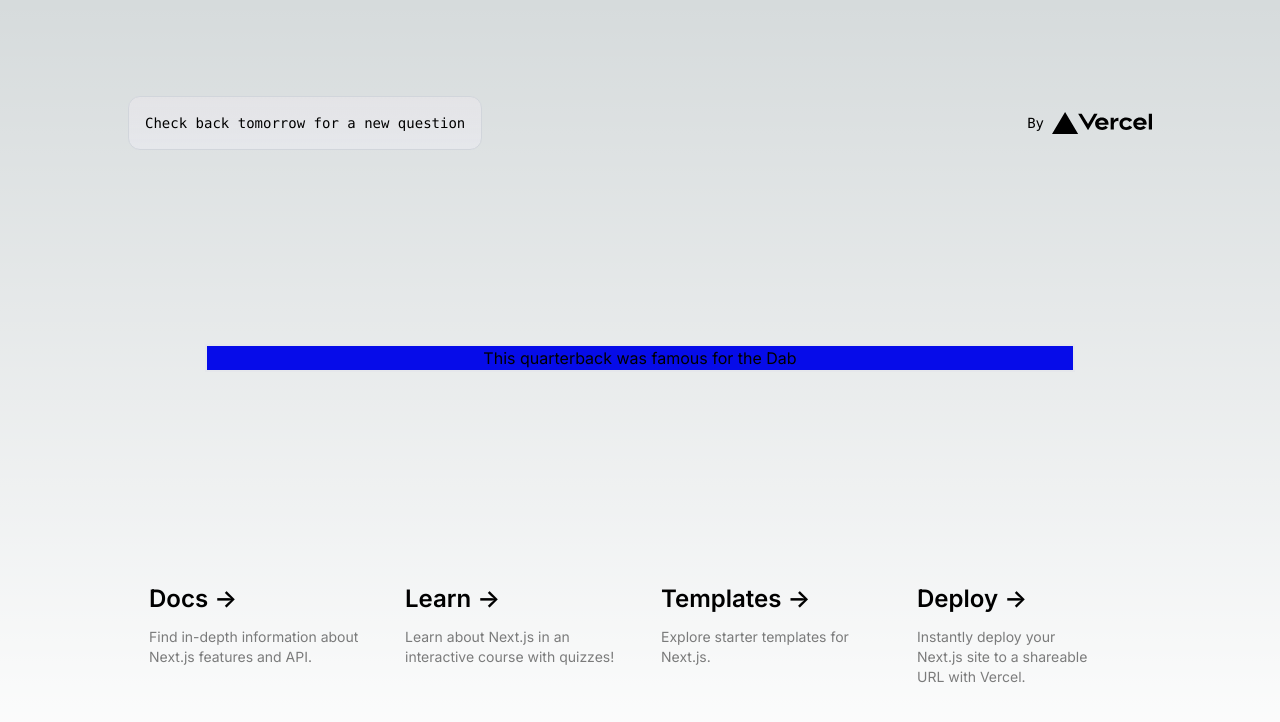
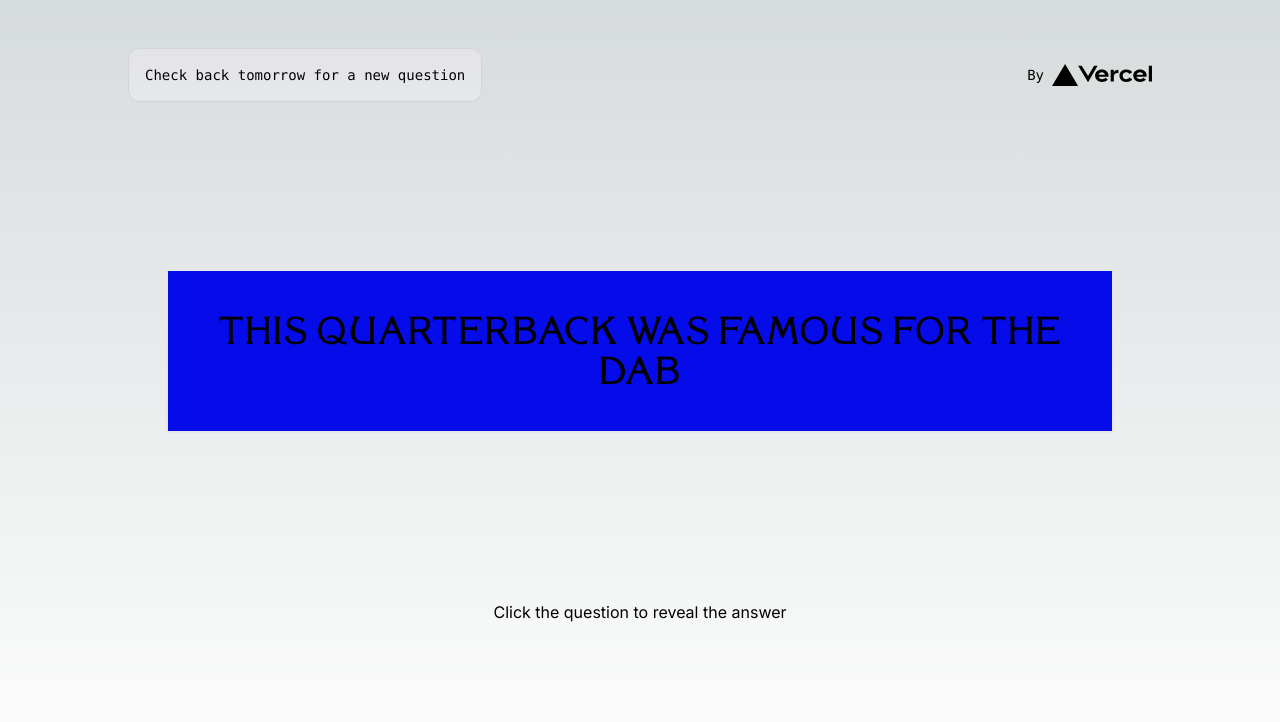
Before and after one commit to huntermotte/jeopardy-today, a Next.js app: page / in a window 1280 px wide. Shown: the top 722 px of the page. Built offline with nearby package versions, Linux system fonts and the light colour scheme.

Commit message:
add custom font

```diff
--- a/src/app/components/clue-card.tsx
+++ b/src/app/components/clue-card.tsx
@@ -1,6 +1,6 @@
 export default function ClueCard() {
     return (
-        <div className="clue-container w-full text-center border-2 bg-jeopardy-blue">
+        <div className="clue-container w-full text-center border-2 bg-jeopardy-blue p-10 font-OPTIKorinnaAgency lg:text-4xl uppercase tracking-wider">
             <h1>This quarterback was famous for the Dab</h1>
         </div>
     )
--- a/src/app/globals.css
+++ b/src/app/globals.css
@@ -31,3 +31,10 @@ body {
     text-wrap: balance;
   }
 }
+
+@font-face {
+  font-family: 'OPTIKorinna-Agency';
+  src: url('/fonts/OPTIKorinna-Agency.otf') format('truetype');
+  font-weight: normal;
+  font-style: normal;
+}
--- a/src/app/layout.tsx
+++ b/src/app/layout.tsx
@@ -5,8 +5,8 @@ import "./globals.css";
 const inter = Inter({ subsets: ["latin"] });
 
 export const metadata: Metadata = {
-  title: "Create Next App",
-  description: "Generated by create next app",
+  title: "Jeopardy Today",
+  description: "Jeopardy question of the day",
 };
 
 export default function RootLayout({
--- a/src/app/page.tsx
+++ b/src/app/page.tsx
@@ -3,7 +3,7 @@ import ClueCard from "@/app/components/clue-card";
 
 export default function Home() {
   return (
-    <main className="flex min-h-screen flex-col items-center justify-between p-24">
+    <main className="flex min-h-screen flex-col items-center justify-between p-12">
       <div className="z-10 w-full max-w-5xl items-center justify-between font-mono text-sm lg:flex">
         <p className="fixed left-0 top-0 flex w-full justify-center border-b border-gray-300 bg-gradient-to-b from-zinc-200 pb-6 pt-8 backdrop-blur-2xl dark:border-neutral-800 dark:bg-zinc-800/30 dark:from-inherit lg:static lg:w-auto  lg:rounded-xl lg:border lg:bg-gray-200 lg:p-4 lg:dark:bg-zinc-800/30">
           Check back tomorrow for a new question
@@ -40,74 +40,75 @@ export default function Home() {
         <ClueCard />
       </div>
 
-      <div className="mb-32 grid text-center lg:mb-0 lg:w-full lg:max-w-5xl lg:grid-cols-4 lg:text-left">
-        <a
-          href="https://nextjs.org/docs?utm_source=create-next-app&utm_medium=appdir-template&utm_campaign=create-next-app"
-          className="group rounded-lg border border-transparent px-5 py-4 transition-colors hover:border-gray-300 hover:bg-gray-100 hover:dark:border-neutral-700 hover:dark:bg-neutral-800/30"
-          target="_blank"
-          rel="noopener noreferrer"
-        >
-          <h2 className="mb-3 text-2xl font-semibold">
-            Docs{" "}
-            <span className="inline-block transition-transform group-hover:translate-x-1 motion-reduce:transform-none">
-              -&gt;
-            </span>
-          </h2>
-          <p className="m-0 max-w-[30ch] text-sm opacity-50">
-            Find in-depth information about Next.js features and API.
-          </p>
-        </a>
+      <div className="mb-32 grid text-center">
+        {/*<a*/}
+        {/*  href="https://nextjs.org/docs?utm_source=create-next-app&utm_medium=appdir-template&utm_campaign=create-next-app"*/}
+        {/*  className="group rounded-lg border border-transparent px-5 py-4 transition-colors hover:border-gray-300 hover:bg-gray-100 hover:dark:border-neutral-700 hover:dark:bg-neutral-800/30"*/}
+        {/*  target="_blank"*/}
+        {/*  rel="noopener noreferrer"*/}
+        {/*>*/}
+        {/*  <h2 className="mb-3 text-2xl font-semibold">*/}
+        {/*    Docs{" "}*/}
+        {/*    <span className="inline-block transition-transform group-hover:translate-x-1 motion-reduce:transform-none">*/}
+        {/*      -&gt;*/}
+        {/*    </span>*/}
+        {/*  </h2>*/}
+        {/*  <p className="m-0 max-w-[30ch] text-sm opacity-50">*/}
+        {/*    Find in-depth information about Next.js features and API.*/}
+        {/*  </p>*/}
+        {/*</a>*/}
 
-        <a
-          href="https://nextjs.org/learn?utm_source=create-next-app&utm_medium=appdir-template-tw&utm_campaign=create-next-app"
-          className="group rounded-lg border border-transparent px-5 py-4 transition-colors hover:border-gray-300 hover:bg-gray-100 hover:dark:border-neutral-700 hover:dark:bg-neutral-800/30"
-          target="_blank"
-          rel="noopener noreferrer"
-        >
-          <h2 className="mb-3 text-2xl font-semibold">
-            Learn{" "}
-            <span className="inline-block transition-transform group-hover:translate-x-1 motion-reduce:transform-none">
-              -&gt;
-            </span>
-          </h2>
-          <p className="m-0 max-w-[30ch] text-sm opacity-50">
-            Learn about Next.js in an interactive course with&nbsp;quizzes!
-          </p>
-        </a>
+        {/*<a*/}
+        {/*  href="https://nextjs.org/learn?utm_source=create-next-app&utm_medium=appdir-template-tw&utm_campaign=create-next-app"*/}
+        {/*  className="group rounded-lg border border-transparent px-5 py-4 transition-colors hover:border-gray-300 hover:bg-gray-100 hover:dark:border-neutral-700 hover:dark:bg-neutral-800/30"*/}
+        {/*  target="_blank"*/}
+        {/*  rel="noopener noreferrer"*/}
+        {/*>*/}
+        {/*  <h2 className="mb-3 text-2xl font-semibold">*/}
+        {/*    Learn{" "}*/}
+        {/*    <span className="inline-block transition-transform group-hover:translate-x-1 motion-reduce:transform-none">*/}
+        {/*      -&gt;*/}
+        {/*    </span>*/}
+        {/*  </h2>*/}
+        {/*  <p className="m-0 max-w-[30ch] text-sm opacity-50">*/}
+        {/*    Learn about Next.js in an interactive course with&nbsp;quizzes!*/}
+        {/*  </p>*/}
+        {/*</a>*/}
 
-        <a
-          href="https://vercel.com/templates?framework=next.js&utm_source=create-next-app&utm_medium=appdir-template&utm_campaign=create-next-app"
-          className="group rounded-lg border border-transparent px-5 py-4 transition-colors hover:border-gray-300 hover:bg-gray-100 hover:dark:border-neutral-700 hover:dark:bg-neutral-800/30"
-          target="_blank"
-          rel="noopener noreferrer"
-        >
-          <h2 className="mb-3 text-2xl font-semibold">
-            Templates{" "}
-            <span className="inline-block transition-transform group-hover:translate-x-1 motion-reduce:transform-none">
-              -&gt;
-            </span>
-          </h2>
-          <p className="m-0 max-w-[30ch] text-sm opacity-50">
-            Explore starter templates for Next.js.
-          </p>
-        </a>
+        {/*<a*/}
+        {/*  href="https://vercel.com/templates?framework=next.js&utm_source=create-next-app&utm_medium=appdir-template&utm_campaign=create-next-app"*/}
+        {/*  className="group rounded-lg border border-transparent px-5 py-4 transition-colors hover:border-gray-300 hover:bg-gray-100 hover:dark:border-neutral-700 hover:dark:bg-neutral-800/30"*/}
+        {/*  target="_blank"*/}
+        {/*  rel="noopener noreferrer"*/}
+        {/*>*/}
+        {/*  <h2 className="mb-3 text-2xl font-semibold">*/}
+        {/*    Templates{" "}*/}
+        {/*    <span className="inline-block transition-transform group-hover:translate-x-1 motion-reduce:transform-none">*/}
+        {/*      -&gt;*/}
+        {/*    </span>*/}
+        {/*  </h2>*/}
+        {/*  <p className="m-0 max-w-[30ch] text-sm opacity-50">*/}
+        {/*    Explore starter templates for Next.js.*/}
+        {/*  </p>*/}
+        {/*</a>*/}
 
-        <a
-          href="https://vercel.com/new?utm_source=create-next-app&utm_medium=appdir-template&utm_campaign=create-next-app"
-          className="group rounded-lg border border-transparent px-5 py-4 transition-colors hover:border-gray-300 hover:bg-gray-100 hover:dark:border-neutral-700 hover:dark:bg-neutral-800/30"
-          target="_blank"
-          rel="noopener noreferrer"
-        >
-          <h2 className="mb-3 text-2xl font-semibold">
-            Deploy{" "}
-            <span className="inline-block transition-transform group-hover:translate-x-1 motion-reduce:transform-none">
-              -&gt;
-            </span>
-          </h2>
-          <p className="m-0 max-w-[30ch] text-balance text-sm opacity-50">
-            Instantly deploy your Next.js site to a shareable URL with Vercel.
-          </p>
-        </a>
+        {/*<a*/}
+        {/*  href="https://vercel.com/new?utm_source=create-next-app&utm_medium=appdir-template&utm_campaign=create-next-app"*/}
+        {/*  className="group rounded-lg border border-transparent px-5 py-4 transition-colors hover:border-gray-300 hover:bg-gray-100 hover:dark:border-neutral-700 hover:dark:bg-neutral-800/30"*/}
+        {/*  target="_blank"*/}
+        {/*  rel="noopener noreferrer"*/}
+        {/*>*/}
+        {/*  <h2 className="mb-3 text-2xl font-semibold">*/}
+        {/*    Deploy{" "}*/}
+        {/*    <span className="inline-block transition-transform group-hover:translate-x-1 motion-reduce:transform-none">*/}
+        {/*      -&gt;*/}
+        {/*    </span>*/}
+        {/*  </h2>*/}
+        {/*  <p className="m-0 max-w-[30ch] text-balance text-sm opacity-50">*/}
+        {/*    Instantly deploy your Next.js site to a shareable URL with Vercel.*/}
+        {/*  </p>*/}
+        {/*</a>*/}
+          <p>Click the question to reveal the answer</p>
       </div>
     </main>
   );
--- a/tailwind.config.ts
+++ b/tailwind.config.ts
@@ -16,6 +16,9 @@ const config: Config = {
       colors: {
         'jeopardy-blue': '#060CE9',
       },
+      fontFamily: {
+        OPTIKorinnaAgency: ['OPTIKorinna-Agency', 'serif'],
+      },
     },
   },
   plugins: [],
```
Also changed, not shown: public/fonts/OPTIKorinna-Agency.otf (added).
